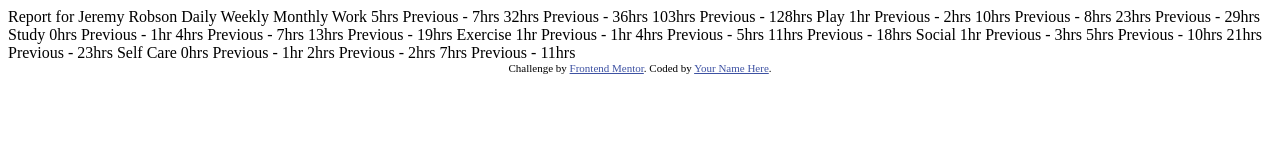
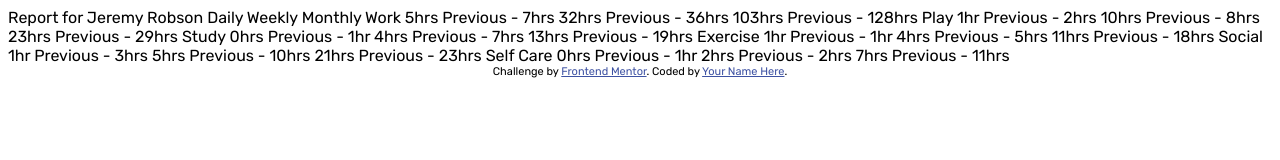
Before and after one commit to Vin1ziux/time-tracking-dashboard, a plain HTML site: page index.html in a window 1280 px wide. Drawn offline with Linux system fonts and the light colour scheme.

Commit message:
feat: add font rubik

```diff
--- a/index.html
+++ b/index.html
@@ -1,80 +1,121 @@
 <!DOCTYPE html>
 <html lang="en">
   <head>
-  <meta charset="UTF-8">
-  <meta name="viewport" content="width=device-width, initial-scale=1.0"> <!-- displays site properly based on user's device -->
+    <link rel="preconnect" href="https://fonts.googleapis.com" />
+    <link rel="preconnect" href="https://fonts.gstatic.com" crossorigin />
+    <link
+      href="https://fonts.googleapis.com/css2?family=Rubik:wght@300;400;500&display=swap"
+      rel="stylesheet"
+    />
+    <link rel="stylesheet" href="style.css">
+    <meta charset="UTF-8" />
+    <meta name="viewport" content="width=device-width, initial-scale=1.0" />
+    <!-- displays site properly based on user's device -->
 
-  <link rel="icon" type="image/png" sizes="32x32" href="./images/favicon-32x32.png">
+    <link
+      rel="icon"
+      type="image/png"
+      sizes="32x32"
+      href="./images/favicon-32x32.png"
+    />
 
     <title>Frontend Mentor | Time tracking dashboard</title>
 
     <!-- Feel free to remove these styles or customise in your own stylesheet 👍 -->
     <style>
-    .attribution { font-size: 11px; text-align: center; }
-    .attribution a { color: hsl(228, 45%, 44%); }
+      .attribution {
+        font-size: 11px;
+        text-align: center;
+      }
+      .attribution a {
+        color: hsl(228, 45%, 44%);
+      }
     </style>
   </head>
   <body>
+    Report for Jeremy Robson Daily Weekly Monthly Work 5hrs
+    <!-- daily -->
+    Previous - 7hrs
+    <!-- daily -->
+    32hrs
+    <!-- weekly -->
+    Previous - 36hrs
+    <!-- weekly -->
+    103hrs
+    <!-- monthly -->
+    Previous - 128hrs
+    <!-- monthly -->
 
-  Report for
-  Jeremy Robson
+    Play 1hr
+    <!-- daily -->
+    Previous - 2hrs
+    <!-- daily -->
+    10hrs
+    <!-- weekly -->
+    Previous - 8hrs
+    <!-- weekly -->
+    23hrs
+    <!-- monthly -->
+    Previous - 29hrs
+    <!-- monthly -->
 
-  Daily
-  Weekly
-  Monthly
+    Study 0hrs
+    <!-- daily -->
+    Previous - 1hr
+    <!-- daily -->
+    4hrs
+    <!-- weekly -->
+    Previous - 7hrs
+    <!-- weekly -->
+    13hrs
+    <!-- monthly -->
+    Previous - 19hrs
+    <!-- monthly -->
 
-  Work
-  5hrs <!-- daily -->
-  Previous - 7hrs <!-- daily -->
-  32hrs <!-- weekly -->
-  Previous - 36hrs <!-- weekly -->
-  103hrs <!-- monthly -->
-  Previous - 128hrs <!-- monthly -->
+    Exercise 1hr
+    <!-- daily -->
+    Previous - 1hr
+    <!-- daily -->
+    4hrs
+    <!-- weekly -->
+    Previous - 5hrs
+    <!-- weekly -->
+    11hrs
+    <!-- monthly -->
+    Previous - 18hrs
+    <!-- monthly -->
 
-  Play
-  1hr <!-- daily -->
-  Previous - 2hrs <!-- daily -->
-  10hrs <!-- weekly -->
-  Previous - 8hrs <!-- weekly -->
-  23hrs <!-- monthly -->
-  Previous - 29hrs <!-- monthly -->
+    Social 1hr
+    <!-- daily -->
+    Previous - 3hrs
+    <!-- daily -->
+    5hrs
+    <!-- weekly -->
+    Previous - 10hrs
+    <!-- weekly -->
+    21hrs
+    <!-- monthly -->
+    Previous - 23hrs
+    <!-- monthly -->
 
-  Study
-  0hrs <!-- daily -->
-  Previous - 1hr <!-- daily -->
-  4hrs <!-- weekly -->
-  Previous - 7hrs <!-- weekly -->
-  13hrs <!-- monthly -->
-  Previous - 19hrs <!-- monthly -->
-
-  Exercise
-  1hr <!-- daily -->
-  Previous - 1hr <!-- daily -->
-  4hrs <!-- weekly -->
-  Previous - 5hrs <!-- weekly -->
-  11hrs <!-- monthly -->
-  Previous - 18hrs <!-- monthly -->
-
-  Social
-  1hr <!-- daily -->
-  Previous - 3hrs <!-- daily -->
-  5hrs <!-- weekly -->
-  Previous - 10hrs <!-- weekly -->
-  21hrs <!-- monthly -->
-  Previous - 23hrs <!-- monthly -->
-
-  Self Care
-  0hrs <!-- daily -->
-  Previous - 1hr <!-- daily -->
-  2hrs <!-- weekly -->
-  Previous - 2hrs <!-- weekly -->
-  7hrs <!-- monthly -->
-  Previous - 11hrs <!-- monthly -->
-
+    Self Care 0hrs
+    <!-- daily -->
+    Previous - 1hr
+    <!-- daily -->
+    2hrs
+    <!-- weekly -->
+    Previous - 2hrs
+    <!-- weekly -->
+    7hrs
+    <!-- monthly -->
+    Previous - 11hrs
+    <!-- monthly -->
 
     <div class="attribution">
-    Challenge by <a href="https://www.frontendmentor.io?ref=challenge" target="_blank">Frontend Mentor</a>.
-    Coded by <a href="#">Your Name Here</a>.
+      Challenge by
+      <a href="https://www.frontendmentor.io?ref=challenge" target="_blank"
+        >Frontend Mentor</a
+      >. Coded by <a href="#">Your Name Here</a>.
     </div>
   </body>
 </html>
--- /dev/null
+++ b/style.css
@@ -0,0 +1,3 @@
+body{
+  font-family: 'Rubik', sans-serif;
+}
```
Lines whose indentation alone changed are shown as unchanged.
